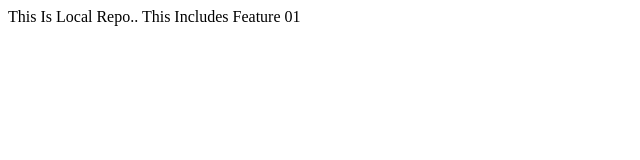
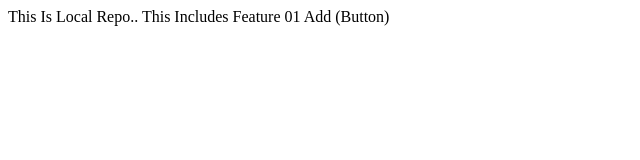
Before and after one commit to ayushmatters/localrepo, a plain HTML site: page index.html in a window 1280 px wide. Shown: the whole page, without its empty margins (0-640 px from the left). Drawn offline with Linux system fonts and the light colour scheme.

Commit message:
Add Button

```diff
--- a/index.html
+++ b/index.html
@@ -8,5 +8,6 @@
 <body>
     This Is Local Repo..
     This Includes Feature 01
+    Add (Button)
 </body>
 </html>
```
